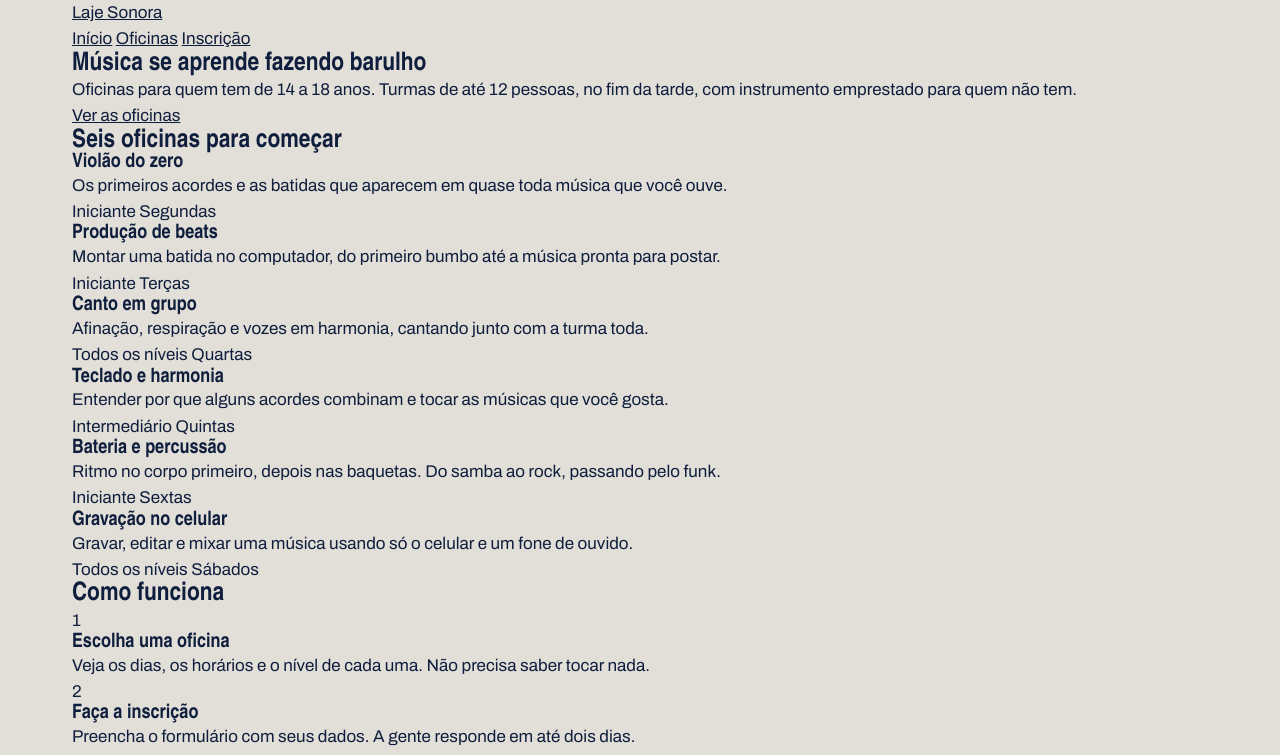
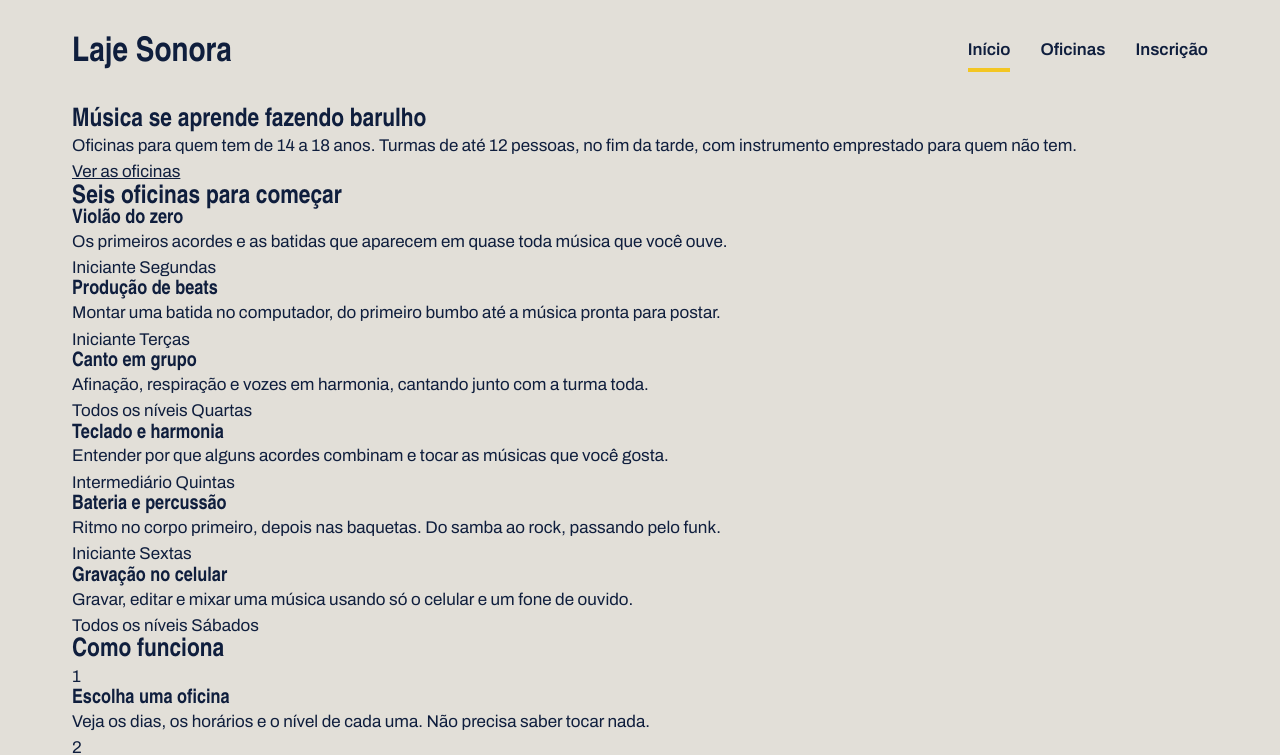
Before and after one commit to NathanJota/laje_sonora, a plain HTML site: page index.html in a window 1280 px wide. Shown: the top 755 px of the page. Drawn offline with Linux system fonts and the light colour scheme; a web font is replaced by a local one.

Commit message:
Update index.css

```diff
--- a/index.css
+++ b/index.css
@@ -41,3 +41,38 @@ h1, h2, h3 {
     margin-inline: auto;
     padding-inline: 32px;
 }
+
+.topo {
+ padding-block: 28px;
+ display: flex;
+ justify-content: space-between;
+ align-items: center;
+}
+
+.logo {
+    font-family: var(--fonte-cartaz);
+    font-size: 34px;
+    font-weight: 900;
+    text-decoration: none;
+}
+
+.menu {
+    display: flex;
+    gap: 30px;
+
+    a {
+        font-weight: 600;
+        text-decoration: none;
+        padding-bottom: 4px;
+        border-bottom: 4px solid transparent;
+    }
+
+    a:hover {
+        border-bottom-color: var(--tinta);
+    }
+
+    a.atual {
+        border-bottom-color: var(--fita);
+
+    }
+}
```
